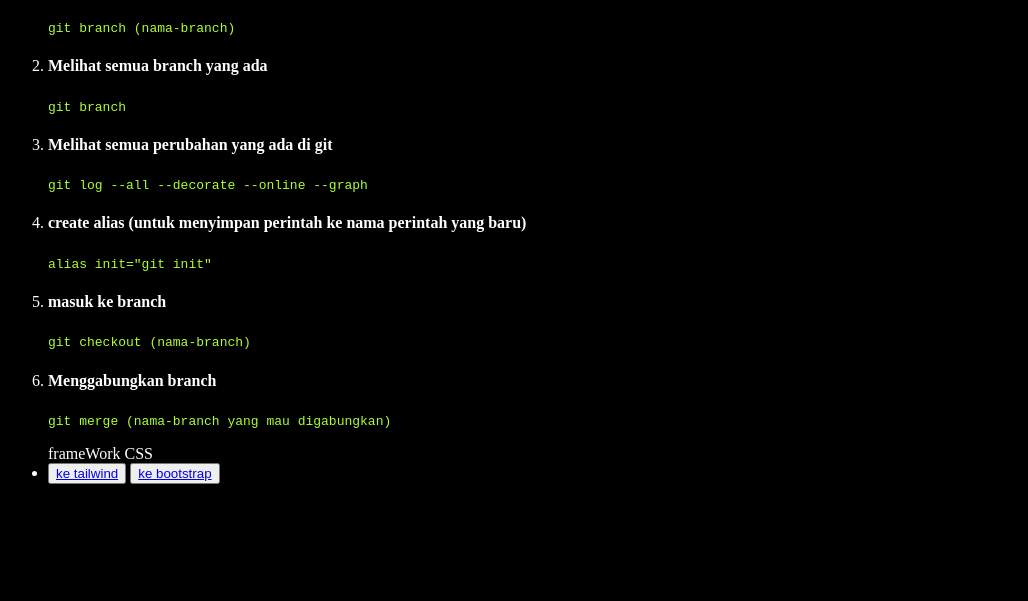
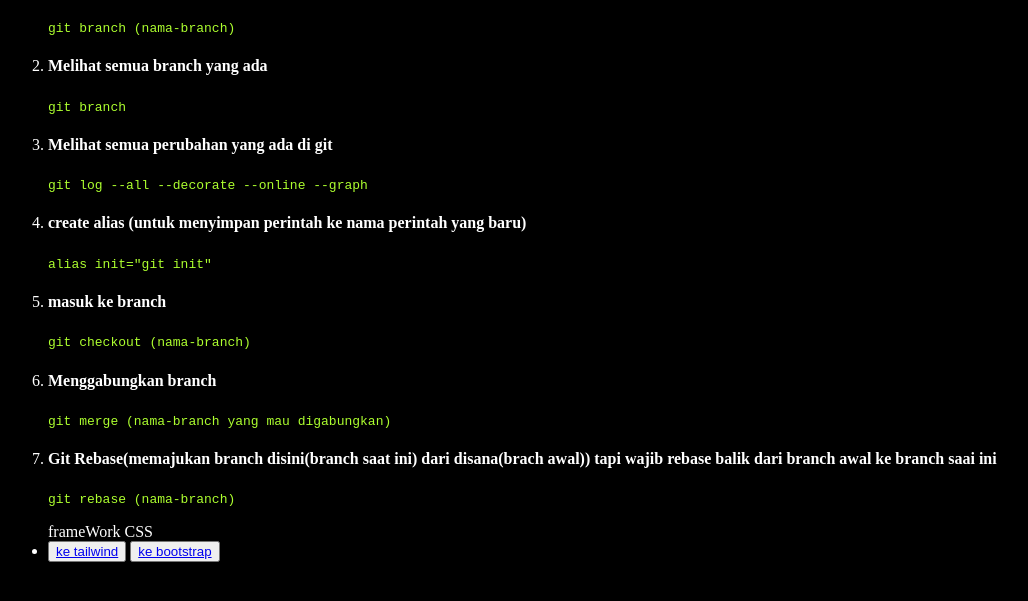
Before and after one commit to muhammad637/tutorialGit, a plain HTML site: page index.html in a window 1280 px wide. Shown: the part 101-702 px from the top of the page, without its empty margins (0-1028 px from the left). Drawn offline with Linux system fonts and the light colour scheme.

Commit message:
git rebase

```diff
--- a/index.html
+++ b/index.html
@@ -65,17 +65,22 @@
             <code>
                     git checkout (nama-branch)
                 </code>
-
-
-
         </li>
-            <li><h4>
+        <li>
+            <h4>
                 Menggabungkan branch
             </h4>
             <code>
             git merge (nama-branch yang mau digabungkan)
-        </code></li>
-
+        </code>
+        </li>
+        <li>
+            <h4>
+                Git Rebase(memajukan branch disini(branch saat ini) dari disana(brach awal)) tapi wajib rebase balik
+                dari branch awal ke branch saai ini
+            </h4>
+            <code>git rebase (nama-branch)</code>
+        </li>
     </ol>
 
 
```
Lines whose indentation alone changed are shown as unchanged.
